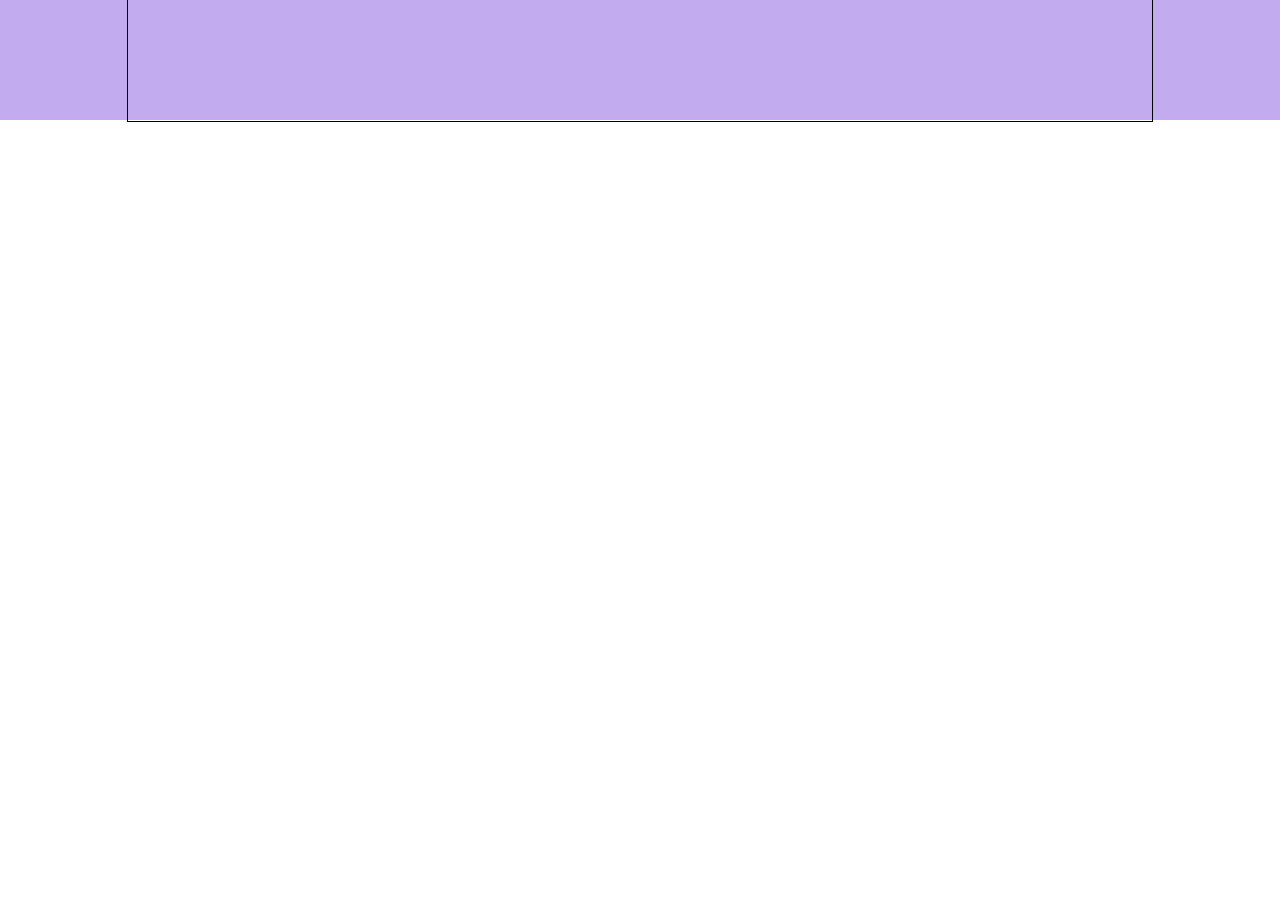
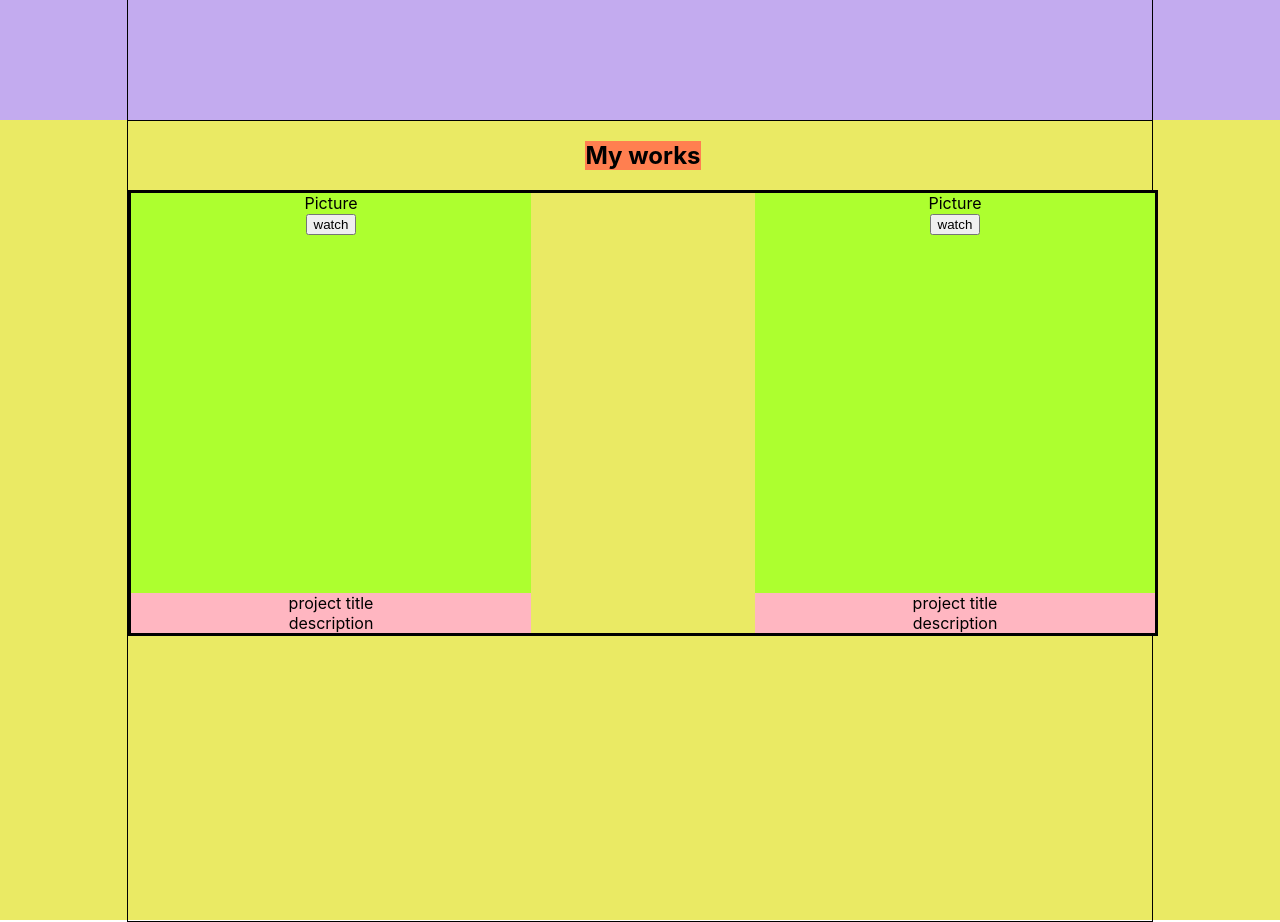
Before and after one commit to P4VL1K/portfolio, a React (Create React App) app: page / in a window 1280 px wide. Shown: the part 1560-2482 px from the top of the page. Before the commit the page ends 1682 px from the top, so only its background shows below. Built offline with nearby package versions, Linux system fonts and the light colour scheme.

Commit message:
my works block

```diff
--- a/src/App.tsx
+++ b/src/App.tsx
@@ -3,6 +3,7 @@ import './App.css';
 import Header from "./header/Header";
 import Main from "./main/Main";
 import Skills from "./skills/Skills";
+import Works from "./works/Works";
 
 function App() {
     return (
@@ -10,6 +11,7 @@ function App() {
             <Header/>
             <Main/>
             <Skills/>
+            <Works/>
         </div>
     );
 }
--- /dev/null
+++ b/src/works/Works.module.css
@@ -0,0 +1,21 @@
+.worksBlock {
+    height: 100vh;
+    background-color: #eaea64;
+}
+
+.worksContainer {
+    flex-direction: column;
+    justify-content: flex-start;
+}
+
+.works {
+    border: 3px solid;
+    width: 100%;
+    display: flex;
+    justify-content: space-between;
+    flex-wrap: wrap;
+}
+
+.title {
+    background-color: coral;
+}
--- /dev/null
+++ b/src/works/Works.tsx
@@ -0,0 +1,22 @@
+import React from "react";
+import s from './Works.module.css'
+import sC from './../common/styles/Container.module.css'
+import Work from "./work/Work";
+
+
+
+function Works () {
+    return (
+        <div className={s.worksBlock}>
+            <div className={` ${sC.container} ${s.worksContainer}`}>
+                <h2 className={s.title}>My works</h2>
+                    <div className={s.works}>
+                        <Work picture={'should be a picture1'} projectTitle={'projectTitle1'} description={'description1'}/>
+                        <Work picture={'should be a picture2'} projectTitle={'projectTitle2'} description={'description2'}/>
+                    </div>
+            </div>
+        </div>
+    )
+}
+
+export default Works
--- /dev/null
+++ b/src/works/work/Work.module.css
@@ -0,0 +1,19 @@
+.work {
+    width: 400px;
+    align-items: center;
+    text-align: center;
+}
+
+.pictureAndBtn {
+    background-color: greenyellow;
+    height: 400px;
+}
+
+.button {
+
+}
+
+
+.ptAndDescr {
+    background-color: lightpink;
+}
--- /dev/null
+++ b/src/works/work/Work.tsx
@@ -0,0 +1,32 @@
+import React from "react";
+import s from './Work.module.css'
+
+type WorkPropsType = {
+    picture: string
+    projectTitle: string
+    description: string
+}
+
+function Work(props: WorkPropsType) {
+    return (
+        <div className={s.work}>
+            <div className={s.pictureAndBtn}>
+                <div>
+                    Picture
+                </div>
+                <div>
+                    <button className={s.button}>
+                        watch
+                    </button>
+                </div>
+            </div>
+            <div className={s.ptAndDescr}>
+                <div>project title</div>
+                <div>description</div>
+            </div>
+        </div>
+    )
+}
+
+
+export default Work
```
Lines whose indentation alone changed are shown as unchanged.
